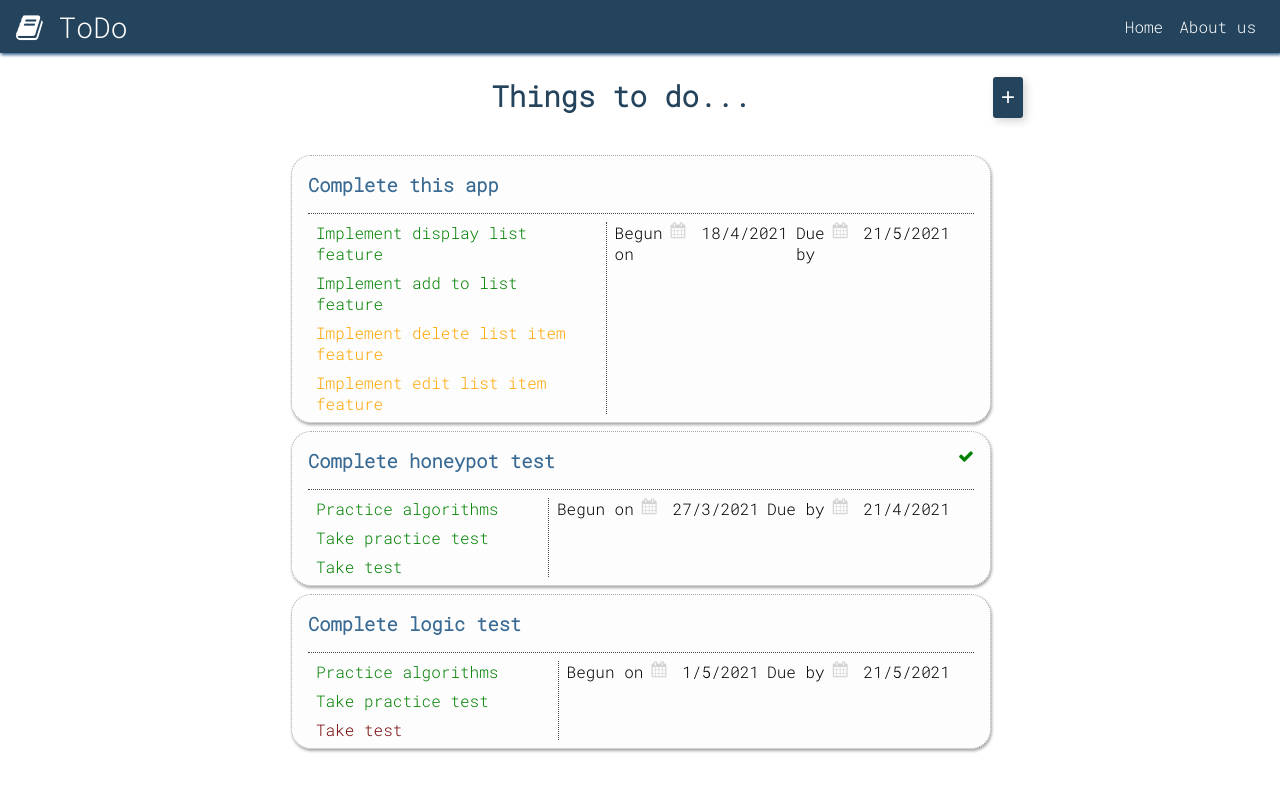
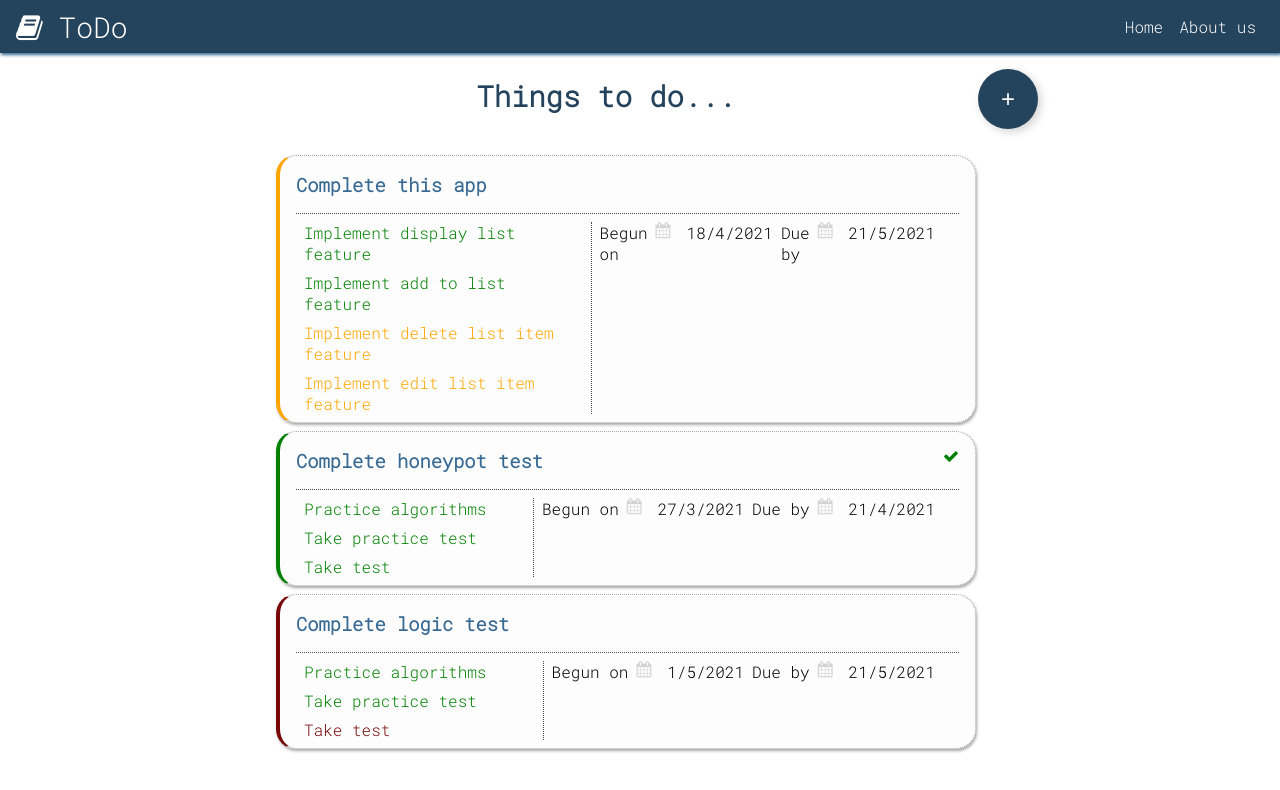
Before and after one commit to nidhidsharma08121988/todo_app, a React (Create React App) app: page / in a window 1280 px wide. Shown: the top 790 px of the page. Built offline with nearby package versions, Linux system fonts and the light colour scheme.

Commit message:
Implemented add feature and changed UI of form with redirect to the home page

```diff
--- a/src/App.css
+++ b/src/App.css
@@ -65,25 +65,6 @@ body {
   display: inline-flex;
 }
 
-/* tasks based borders */
-.task-completed {
-  border-left: 4px solid var(--completed-task);
-}
-.task-ongoing {
-  border-left: 4px solid var(--doing);
-}
-.task-stuck {
-  border-left: 4px solid var(--stuck-task);
-}
-.sub-task-completed {
-  color: var(--completed-task);
-}
-.sub-task-ongoing {
-  color: var(--doing);
-}
-.sub-task-stuck {
-  color: var(--stuck-task);
-}
 /* ul which lists all tasks */
 ul {
   list-style: none;
@@ -98,6 +79,7 @@ ul {
 .sub-task {
   border-radius: 20px;
 }
+
 /* links */
 a,
 Link {
@@ -145,10 +127,11 @@ Link:hover {
 }
 
 .add-btn {
-  display: inline-flex;
   background-color: var(--primary-color-darkest);
   color: white;
-  border-radius: 3px;
+  width: 60px;
+  height: 60px;
+  border-radius: 50%;
   box-shadow: 3px 3px 8px var(--light-color);
 }
 
@@ -276,10 +259,10 @@ Link:hover {
   width: 100%;
 }
 textarea {
-  height: 200px;
+  height: 100px;
   width: 100%;
   max-width: 100%;
-  max-height: 200px;
+  max-height: 100px;
   scroll-behavior: auto;
   resize: none;
 }
@@ -306,6 +289,27 @@ textarea {
   flex-direction: column;
   background-color: var(--primary-bg);
 }
+
+/* tasks based borders - these must be added after card to override its priority */
+.task-completed {
+  border-left: 4px solid var(--completed-task);
+}
+.task-ongoing {
+  border-left: 4px solid var(--doing);
+}
+.task-stuck {
+  border-left: 4px solid var(--stuck-task);
+}
+.sub-task-completed {
+  color: var(--completed-task);
+}
+.sub-task-ongoing {
+  color: var(--doing);
+}
+.sub-task-stuck {
+  color: var(--stuck-task);
+}
+
 /* heading */
 .heading {
   color: var(--primary-color-darkest);
--- a/src/components/pages/Home.js
+++ b/src/components/pages/Home.js
@@ -8,7 +8,7 @@ const Home = () => {
         <div className='tooltip text-reg float-right'>Add new task</div>
         {/* this button must route to a new form */}
         <Link to='/addTodo'>
-          <button className='add-btn btn my-3 p-1 float-right'>+</button>
+          <button className='add-btn btn my-2 p-1 float-right'>+</button>
         </Link>
       </div>
       <div className='sub-container'>
--- a/src/components/todos/AddTodoForm.js
+++ b/src/components/todos/AddTodoForm.js
@@ -4,7 +4,7 @@ import { NOT_STARTED } from '../../context/types';
 import ListContext from '../../context/list/listContext';
 
 // add the todo item
-const AddTodoForm = () => {
+const AddTodoForm = props => {
   const [todoTitle, setTodoTitle] = useState('');
   const [todoList, setTodoList] = useState('');
   const [startDate, setStartDate] = useState(Date.now());
@@ -64,6 +64,11 @@ const AddTodoForm = () => {
 
     //clear the form
     clearForm();
+
+    alert('Task added');
+
+    //****redirect to home page****
+    props.history.push('/');
   };
 
   const clearForm = () => {
@@ -90,7 +95,7 @@ const AddTodoForm = () => {
               name='todoTitle'
               value={todoTitle}
               onChange={onChange}
-              isRequired
+              required
             />
           </div>
           <div className='form-control flex-col'>
```
